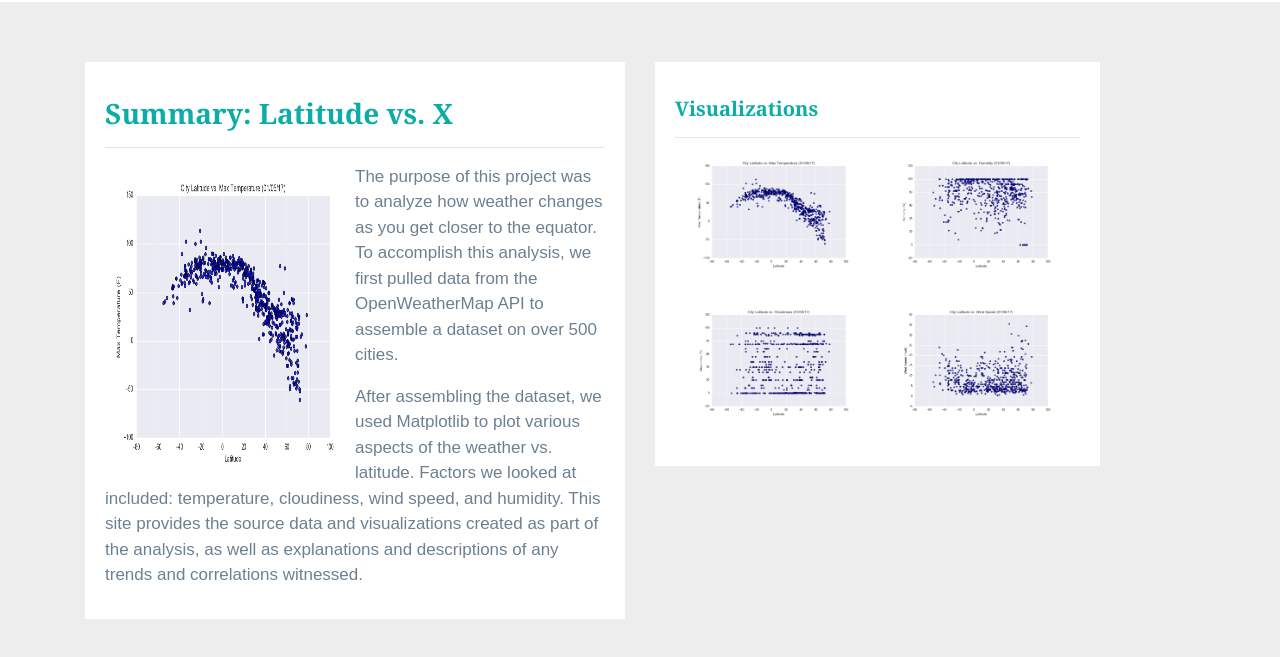
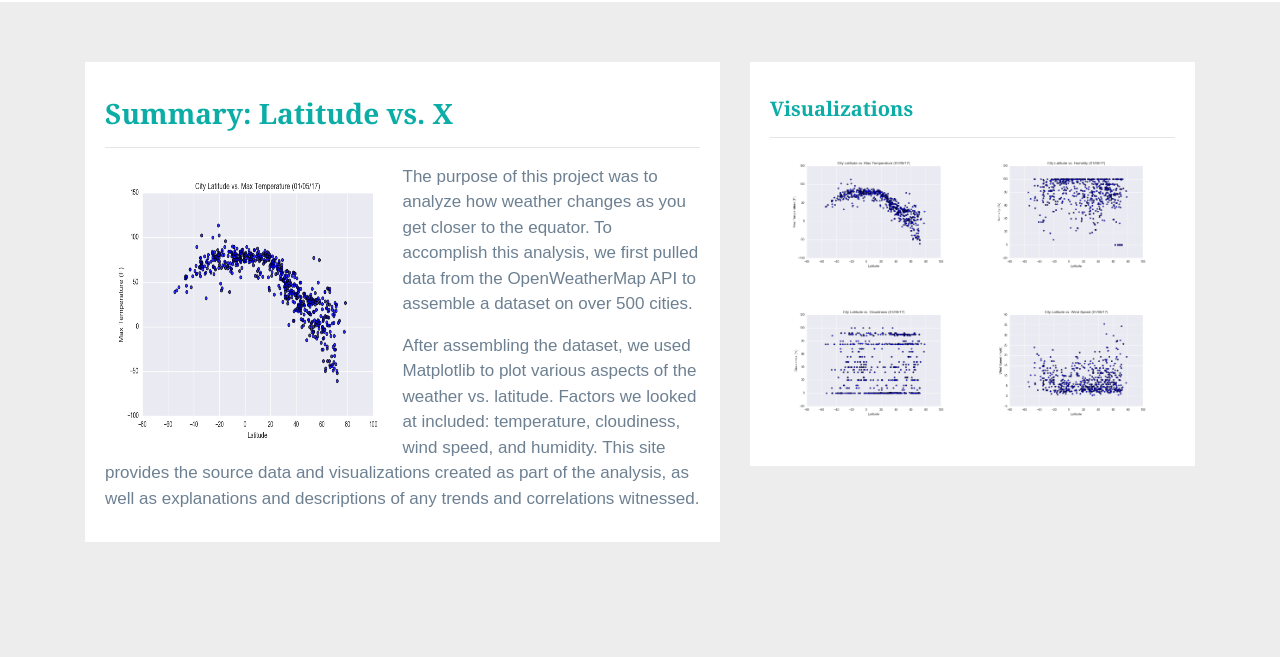
Before and after one commit to jared3194/Web-Design-Challenge, a plain HTML site: page index.html in a window 1280 px wide. Shown: the part 55-712 px from the top of the page. Drawn offline with nearby package versions, Linux system fonts and the light colour scheme.

Commit message:
Additional changes.

```diff
--- a/index.html
+++ b/index.html
@@ -56,7 +56,7 @@
     <!-- Summary Section -->
     <div class="container">
         <div class="row">
-            <div class="col-xl-6 col-md-12">
+            <div class="col-lg-7 col-md-12">
                 <!-- Left box  -->
                 <div class="box">
                     <h3 class="title">Summary: Latitude vs. X</h3>
```
